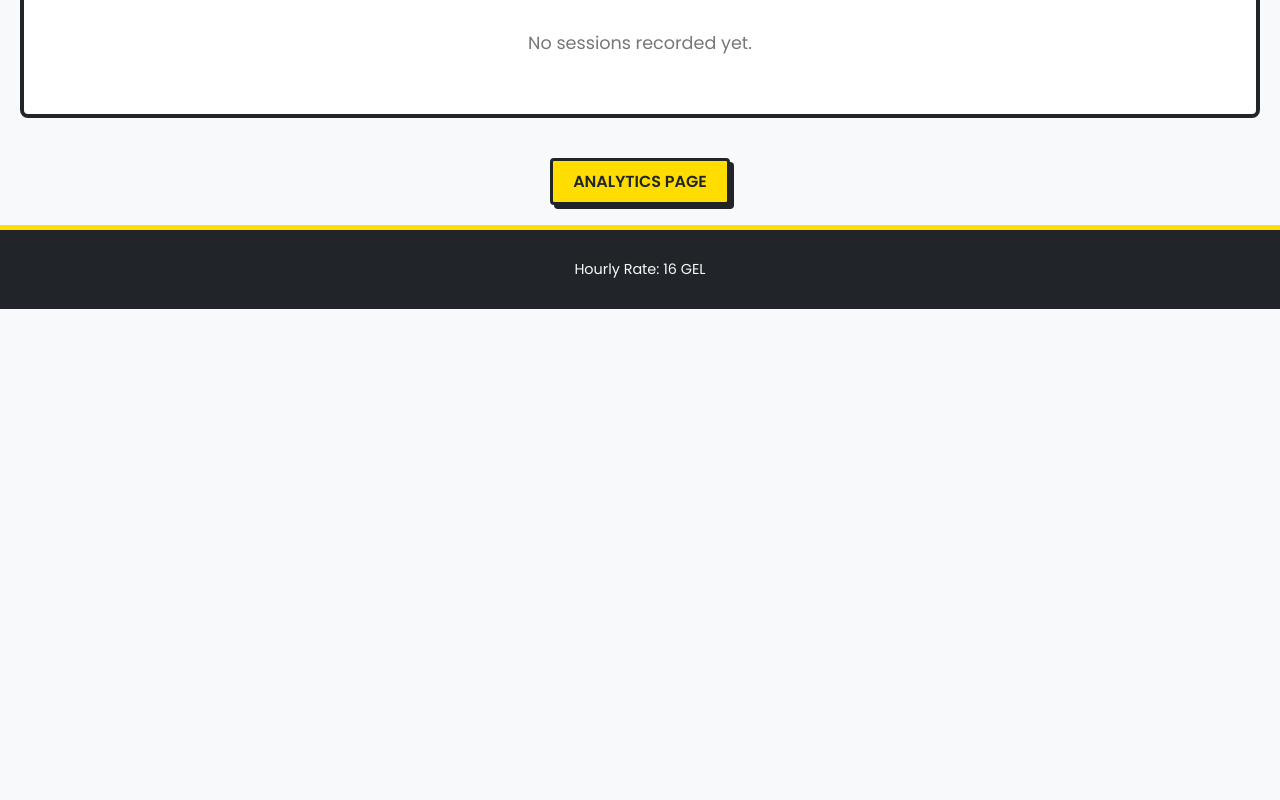
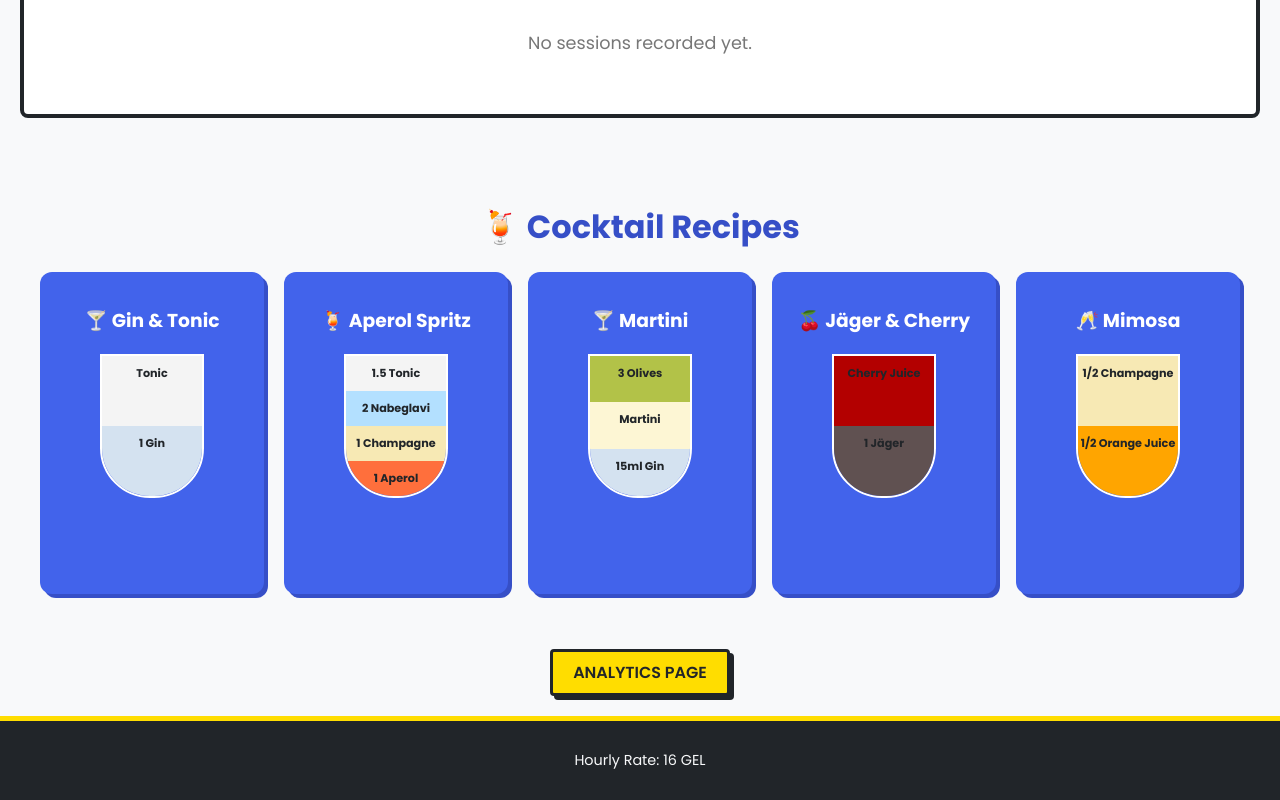
Before and after one commit to tcavaa/matchpoint, a React (Vite) app: page / in a window 1280 px wide. Shown: the part 1311-2111 px from the top of the page. Before the commit the page ends 1620 px from the top, so only its background shows below. Built offline with nearby package versions, Linux system fonts and the light colour scheme.

Commit message:
Cocktail receipes added

```diff
--- a/src/App.jsx
+++ b/src/App.jsx
@@ -4,6 +4,7 @@ import { BrowserRouter as Router, Routes, Route, Link } from "react-router-dom";
 import TableCard from "./components/TableCard";
 import StartModal from "./components/StartModal";
 import SessionHistory from "./components/SessionHistory";
+import CocktailRecipes from "./components/CocktailRecipes";
 import AnalyticsPage from "./pages/AnalyticsPage";
 import MenuAdminPage from "./pages/MenuAdminPage";
 import Sidebar from "./components/Sidebar";
@@ -163,6 +164,7 @@ function App() {
                   />
                 )}
                 <SessionHistory history={sessionHistory} />
+                <CocktailRecipes/>
                 <Link className="analyticsButton" to='analytics'>Analytics Page</Link>
               </>
               }
--- /dev/null
+++ b/src/components/CocktailRecipes.css
@@ -0,0 +1,96 @@
+.cocktail-container {
+  text-align: center;
+  padding: 20px;
+  margin: 35px auto;
+}
+
+.cocktail-title {
+  font-size: 2rem;
+  color: var(--primary-blue-dark);
+  margin-bottom: 20px;
+  animation: bounce 1.5s infinite alternate;
+}
+
+.cocktail-grid {
+  display: grid;
+  grid-template-columns: repeat(auto-fit, minmax(220px, 1fr));
+  gap: 20px;
+  max-width: 1200px;
+  margin: 0 auto;
+}
+
+.cocktail-card {
+  background-color: var(--primary-blue);
+  color: var(--neutral-white);
+  padding: 15px;
+  border-radius: 12px;
+  box-shadow: 4px 4px 0px var(--primary-blue-dark);
+  transition: transform 0.2s ease, box-shadow 0.2s ease;
+  position: relative;
+  overflow: hidden;
+}
+
+.cocktail-card:hover {
+  transform: translateY(-5px) scale(1.02);
+  box-shadow: 6px 6px 0px var(--primary-blue-dark);
+}
+
+.cocktail-glass {
+  position: relative;
+  margin: 15px auto;
+  width: 100px;
+  height: 140px;
+  background: rgba(255,255,255,0.08);
+  border-radius: 0 0 50px 50px;
+  overflow: hidden;
+  border: 2px solid var(--neutral-white);
+}
+
+.ingredient-layer {
+  position: absolute;
+  left: 0;
+  width: 100%;
+  text-align: center;
+  font-size: 0.7rem;
+  line-height: 35px;
+  color: var(--text-dark);
+  font-weight: bold;
+  transform: translateY(150%);
+  opacity: 0;
+  animation: pourIn 0.5s forwards;
+}
+
+.cocktail-card.hovered .ingredient-layer {
+  transform: translateY(0);
+  opacity: 1;
+}
+
+.cocktail-fun {
+  font-style: italic;
+  color: var(--accent-yellow);
+  margin-top: 10px;
+  opacity: 0;
+  transition: opacity 0.5s ease;
+}
+
+.cocktail-card.hovered .cocktail-fun {
+  opacity: 1;
+}
+
+@keyframes pourIn {
+  from { transform: translateY(150%); opacity: 0; }
+  to { transform: translateY(0); opacity: 1; }
+}
+
+@keyframes shake {
+  0% { transform: translateX(-50%) rotate(0deg); }
+  25% { transform: translateX(-50%) rotate(8deg); }
+  50% { transform: translateX(-50%) rotate(-8deg); }
+  75% { transform: translateX(-50%) rotate(6deg); }
+  100% { transform: translateX(-50%) rotate(0deg); }
+}
+
+@keyframes bounce {
+  from { transform: translateY(0px); }
+  to { transform: translateY(-5px); }
+}
--- /dev/null
+++ b/src/components/CocktailRecipes.jsx
@@ -0,0 +1,91 @@
+import React, { useState } from "react";
+import "./CocktailRecipes.css";
+
+const cocktails = [
+  {
+    name: "🍸 Gin & Tonic",
+    recipe: [
+      { text: "1 Gin", color: "#d4e2f0" },
+      { text: "Tonic", color: "#f4f4f4" }
+    ],
+    fun: "Bubbles of joy!"
+  },
+  {
+    name: "🍹 Aperol Spritz",
+    recipe: [
+      { text: "1 Aperol", color: "#ff6f3c" },
+      { text: "1 Champagne", color: "#f7e9b4" },
+      { text: "2 Nabeglavi", color: "#b3e0ff" },
+      { text: "1.5 Tonic", color: "#f4f4f4" }
+    ],
+    fun: "Sunset in a glass 🌅"
+  },
+  {
+    name: "🍸 Martini",
+    recipe: [
+      { text: "15ml Gin", color: "#d4e2f0" },
+      { text: "Martini", color: "#fdf6d4" },
+      { text: "3 Olives", color: "#b2c248" }
+    ],
+    fun: "Shaken, not stirred 😉"
+  },
+  {
+    name: "🍒 Jäger & Cherry",
+    recipe: [
+      { text: "1 Jäger", color: "#605151ff" },
+      { text: "Cherry Juice", color: "#b30000" }
+    ],
+    fun: "Party fuel 🔥"
+  },
+  {
+    name: "🥂 Mimosa",
+    recipe: [
+      { text: "1/2 Orange Juice", color: "#ffa500" },
+      { text: "1/2 Champagne", color: "#f7e9b4" }
+    ],
+    fun: "Breakfast of champions 🥳"
+  },
+];
+
+export default function CocktailRecipes() {
+  const [hovered, setHovered] = useState(null);
+
+  return (
+    <div className="cocktail-container">
+      <h2 className="cocktail-title">🍹 Cocktail Recipes</h2>
+      <div className="cocktail-grid">
+        {cocktails.map((c, i) => {
+          const layerHeight = 100 / c.recipe.length; // evenly divide
+          return (
+            <div
+              key={i}
+              className={`cocktail-card ${hovered === i ? "hovered" : ""}`}
+              onMouseEnter={() => setHovered(i)}
+              onMouseLeave={() => setHovered(null)}
+            >
+              <h3>{c.name}</h3>
+              <div className="cocktail-glass">
+                {c.recipe.map((ingredient, idx) => (
+                  <div
+                    key={idx}
+                    className="ingredient-layer"
+                    style={{
+                      backgroundColor: ingredient.color,
+                      height: `${layerHeight}%`,
+                      bottom: `${idx * layerHeight}%`,
+                      animationDelay: `${idx * 0.3}s`
+                    }}
+                  >
+                    {ingredient.text}
+                  </div>
+                ))}
+                <div className="glass-emoji">🥂</div>
+              </div>
+              <p className="cocktail-fun">{c.fun}</p>
+            </div>
+          );
+        })}
+      </div>
+    </div>
+  );
+}
```
